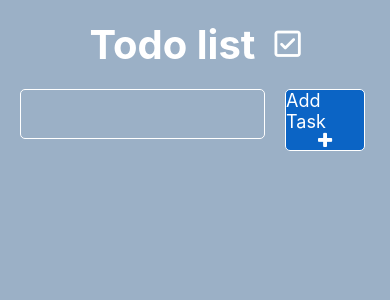
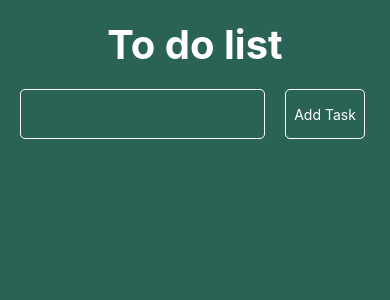
Before and after one commit to gonzaloavila01/Tecnologias_de_programacion_para_moviles, a React Native app in the folder FirstProject/: screen / in a window 390 px wide. Shown: the top 300 px of the page. Built offline with nearby package versions, Linux system fonts and the light colour scheme.

Commit message:
Unidad 2 - Practica 2

```diff
--- a/FirstProject/App.js
+++ b/FirstProject/App.js
@@ -1,11 +1,10 @@
 import {useState} from 'react';
 import { StatusBar } from 'expo-status-bar';
-import { FlatList, StyleSheet, Text, TextInput, TouchableOpacity, View } from 'react-native';
+import { Alert, FlatList, StyleSheet, Text, TextInput, TouchableOpacity, View } from 'react-native';
 import Todo from './src/components/Todo';
 import CustomButton from './src/components/CustomButton';
 import TodoInput from './src/components/TodoInput';
 import Constants from 'expo-constants';
-import { Octicons } from '@expo/vector-icons';
 
 export default function App() {
 
@@ -18,8 +17,18 @@ export default function App() {
   const [inputValue, setInputValue] = useState('')
   const[todos, setTodos] = useState([])
 
+  const handleShowError = (error) =>
+    Alert.alert('Error', error,
+    [{text: 'Aceptar'}]
+    );
+
   const handleAddTodo = () => {
-    if(inputValue === '') return
+    if(inputValue === '') return handleShowError('Debes darle un nombre a la tarea')
+
+  const existingTodo= todos.some(
+    todo =>  todo.name.toLowerCase() === inputValue.toLowerCase()
+    )
+    if (existingTodo) return handleShowError('Ya existe una tarea con ese nombre')
 
     setTodos([
         ...todos,
@@ -32,25 +41,44 @@ export default function App() {
     setInputValue('')
   }
 
+  const handleDeleteTodo = (todoId) =>{
+    const filteredArray = todos.filter(
+      todo => todo.id !== todoId
+      )
+
+    setTodos(filteredArray)
+  }
+
+  const handleCompleteTodo = (todoId) => {
+    const mappedArray = todos.map(todo => {
+      if(todo.id === todoId){
+        return{
+          ...todo,
+          isCompleted: !todo.isCompleted
+        }
+      }
+      return todo
+    })
+    setTodos(mappedArray)
+  }
+
 
   return (
     <View style={styles.container}>
       <View style={{paddingHorizontal: 20, paddingTop: 10}}>
-        <View style={{flexDirection: 'row', alignItems: 'center', justifyContent: 'center'}}>
-          <Text style={{fontSize: 40, fontWeight: 'bold', textAlign: 'center', color: 'white'}}>Todo list  </Text>
-          <Octicons name="tasklist" size={30} color="white" />
-        </View>
+        <Text style={{fontSize: 40, fontWeight: 'bold', textAlign: 'center', color: 'white'}}>To do list</Text>
           <View style={{flexDirection: 'row', marginTop: 20, gap:20}}>
             <TodoInput
               value={inputValue}
               onChangeText={(value) => setInputValue(value)}
               />
-            <CustomButton onPress={handleAddTodo} text={'Add Task'} light iconName={'plus'}/>
+            <CustomButton onPress={handleAddTodo} text={'Add Task'} light/>
           </View>
           <FlatList
               data={todos}
               keyExtractor={(item) => item.id}
-              renderItem={(({ item: { name } }) => <Todo name={name}/> )}
+              renderItem={(({ item: {id,  name, isCompleted } }) =>
+              <Todo id={id} name={name} handleDelete={handleDeleteTodo} isCompleted={isCompleted} handleComplete={handleCompleteTodo}/> )}
           />
       </View>
       <StatusBar style='light'/>
@@ -60,7 +88,7 @@ export default function App() {
 
 const styles = StyleSheet.create({
   container: {
-    backgroundColor: '#9bb0c6',
+    backgroundColor: '#2a6355',
     height: '100%',
     paddingTop: Constants.statusBarHeight+10,
   },
--- a/FirstProject/src/components/CustomButton.jsx
+++ b/FirstProject/src/components/CustomButton.jsx
@@ -1,12 +1,11 @@
 import React from "react";
 import { StyleSheet, Text, TouchableOpacity } from "react-native";
-import { FontAwesome } from '@expo/vector-icons';
 
-const CustomButton = ({text, onPress, light, iconName}) => {
+
+const CustomButton = ({text, onPress, light}) => {
     return(
         <TouchableOpacity style={[styles.container, light && styles.whiteButton]} onPress={onPress}>
-            <Text style={{color: light ? 'white' : 'black', fontSize:18}}>{text}</Text>
-            <FontAwesome name={iconName} size={18} style={[light && styles.whiteButton]} />
+            <Text style={{color: light ? 'white' : 'black', }}>{text}</Text>
         </TouchableOpacity>
     )
 }
@@ -18,7 +17,7 @@ const styles = StyleSheet.create({
         width: 80,
         alignItems: 'center',
         justifyContent: 'center',
-        backgroundColor: '#0b64c5'
+        backgroundColor: '#2A6355'
     },
     whiteButton:{
         color: 'white',
--- a/FirstProject/src/components/Todo.jsx
+++ b/FirstProject/src/components/Todo.jsx
@@ -3,13 +3,14 @@ import { View, StyleSheet, Text} from "react-native";
 import CustomButton from "./CustomButton";
 
 
-const Todo = ({name}) => {
+const Todo = ({id, name, handleDelete, handleComplete, isCompleted}) => {
     return(
-        <View style={styles.container}>
-            <Text style={{ fontSize: 20, fontWeight: 'bold', color: 'white'}}>{name}</Text>
+        <View style={[styles.container, isCompleted&&styles.todoCompleted]}>
+            <Text style={[styles.tittle, isCompleted&&styles.completedTittle]}>{name}</Text>
             <View style={{flexDirection: 'row', gap: 10}}>
-                <CustomButton text={'Edit'} light iconName={'pencil'}/>
-                <CustomButton text={'Delete'} light iconName={'trash'}/>
+                <CustomButton text={'Delete'} light={isCompleted ? false : true} onPress={() => handleDelete(id)}/>
+                <CustomButton text={'Edit'} light={isCompleted ? false : true}/>
+                <CustomButton text={isCompleted ? 'Done' : 'Complete'} light={isCompleted ? false : true} onPress={() => handleComplete(id)}/>
             </View>
         </View>
     )
@@ -18,15 +19,25 @@ const Todo = ({name}) => {
 const styles = StyleSheet.create({
     container: {
         flexDirection: 'row',
-        alignItems: "center",
         marginTop: 30,
         justifyContent: 'space-between',
         padding: 15,
         borderRadius: 5,
-        backgroundColor: '#1e81b0',
+        backgroundColor: '#2d705f',
         borderColor: 'white',
     },
-
+    todoCompleted:{
+        backgroundColor: '#2c719f',
+    },
+    tittle:{
+        color: 'white',
+        fontWeight: 'bold',
+        fontSize: 20,
+    },
+    completedTittle:{
+        textDecorationLine: 'line-through',
+        color: '#b3b3b3'
+    }
 })
 
 export default Todo
```
